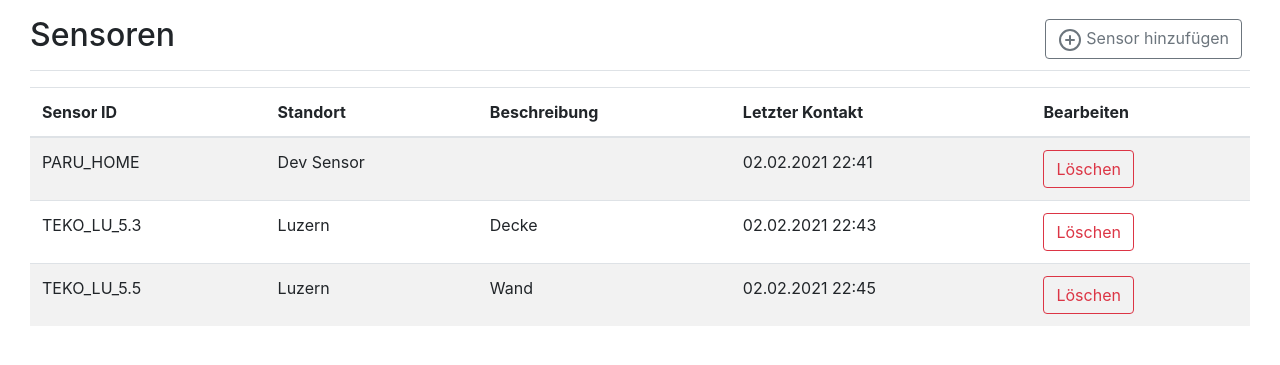
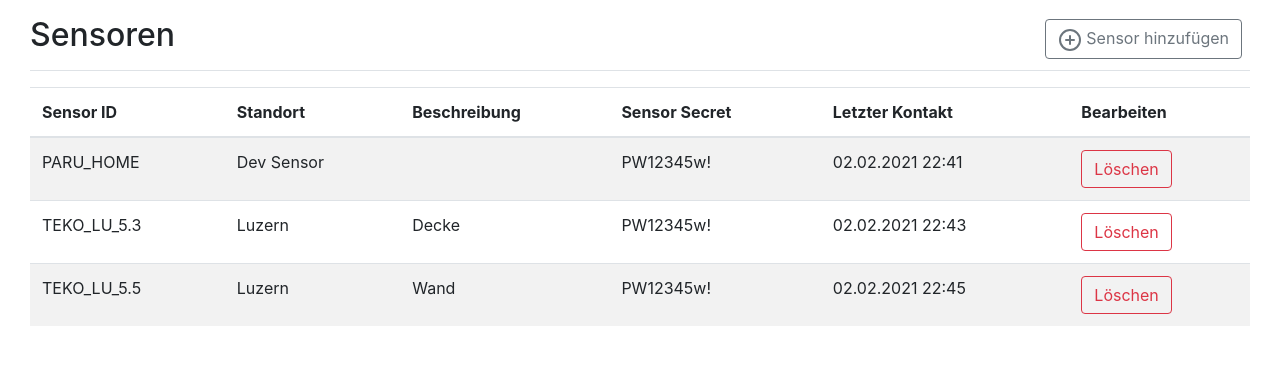
Before and after one commit to Kinaj1995/AirSolutions, a Flask app: page /sensors in a window 1280 px wide. Shown: the part 66-431 px from the top of the page. Run offline with Flask 2, Linux system fonts and the light colour scheme; a user stored in the database is signed in; data comes from the database, SQL or seed files in the repository.

Commit message:
Server: Bugfix

```diff
--- a/Server/templates/sensors.html
+++ b/Server/templates/sensors.html
@@ -44,7 +44,7 @@
                         <th>Sensor ID</th>
                         <th>Standort</th>
                         <th>Beschreibung</th>
-                        <!--<th>Sensor Secret</th>-->
+                        <th>Sensor Secret</th>
                         <th>Letzter Kontakt</th>
                         <th>Bearbeiten</th>
 
@@ -56,7 +56,7 @@
                         <td>{{ x.sensorid }}</td>
                         <td>{{ x.location }}</td>
                         <td>{{ x.description}}</td>
-                        <!--<td>{{ x.sensorsecret }}</td>-->
+                        <td>{{ x.sensorsecret }}</td>
                         <td>{{ x.lastseen|strftime }}</td>
                         <td>
                             <button type="button" class="btn btn-outline-danger" data-toggle="modal"
@@ -176,9 +176,11 @@
         var button = event.relatedTarget // Gets the button who opens the modal
         var recipient = button.getAttribute('sensorid') // Extracts the data from the specific button
         console.log(recipient)
-        document.getElementById('sensor_id_hidden').setAttribute('value',recipient) // Sets the hidden field to the correct Sensor ID
+        document.getElementById('sensor_id_hidden').setAttribute('value', recipient) // Sets the hidden field to the correct Sensor ID
 
     });
+
+
 </script>
 
 {% endblock %}
```
